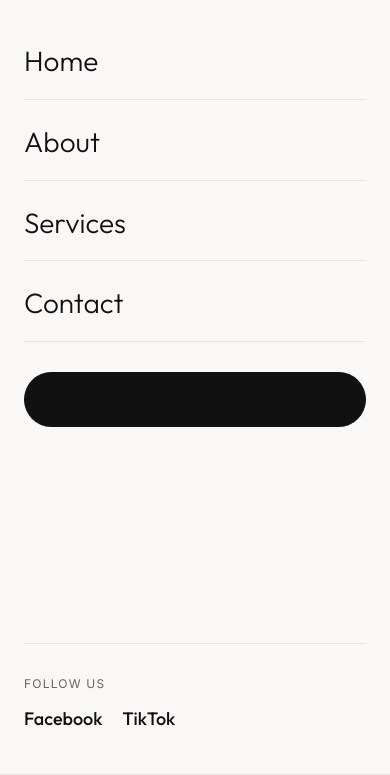
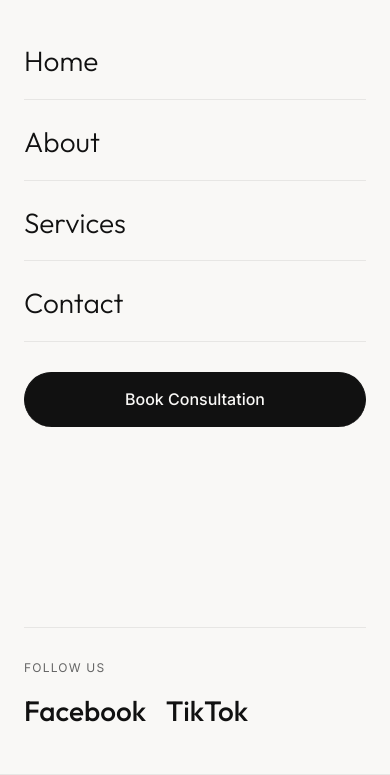
Before and after one commit to ashleyka/Strategic-Africa-Advisory, a plain HTML site: page src/index.html in a window 390 px wide. Both pictures are taken after a click on the button 351 px from the left and 33 px from the top of the page. Shown: the part 69-844 px from the top of the page. Drawn offline with Linux system fonts and the light colour scheme.

Commit message:
changes on the button button initiated

```diff
--- a/src/Css/styles.css
+++ b/src/Css/styles.css
@@ -331,7 +331,7 @@
     min-height: 100%;
 }
 
-.mobile-nav-container a {
+.mobile-nav-container a:not(.nav-cta) {
     font-family: var(--font-title);
     font-size: 28px;
     font-weight: 300;
```
